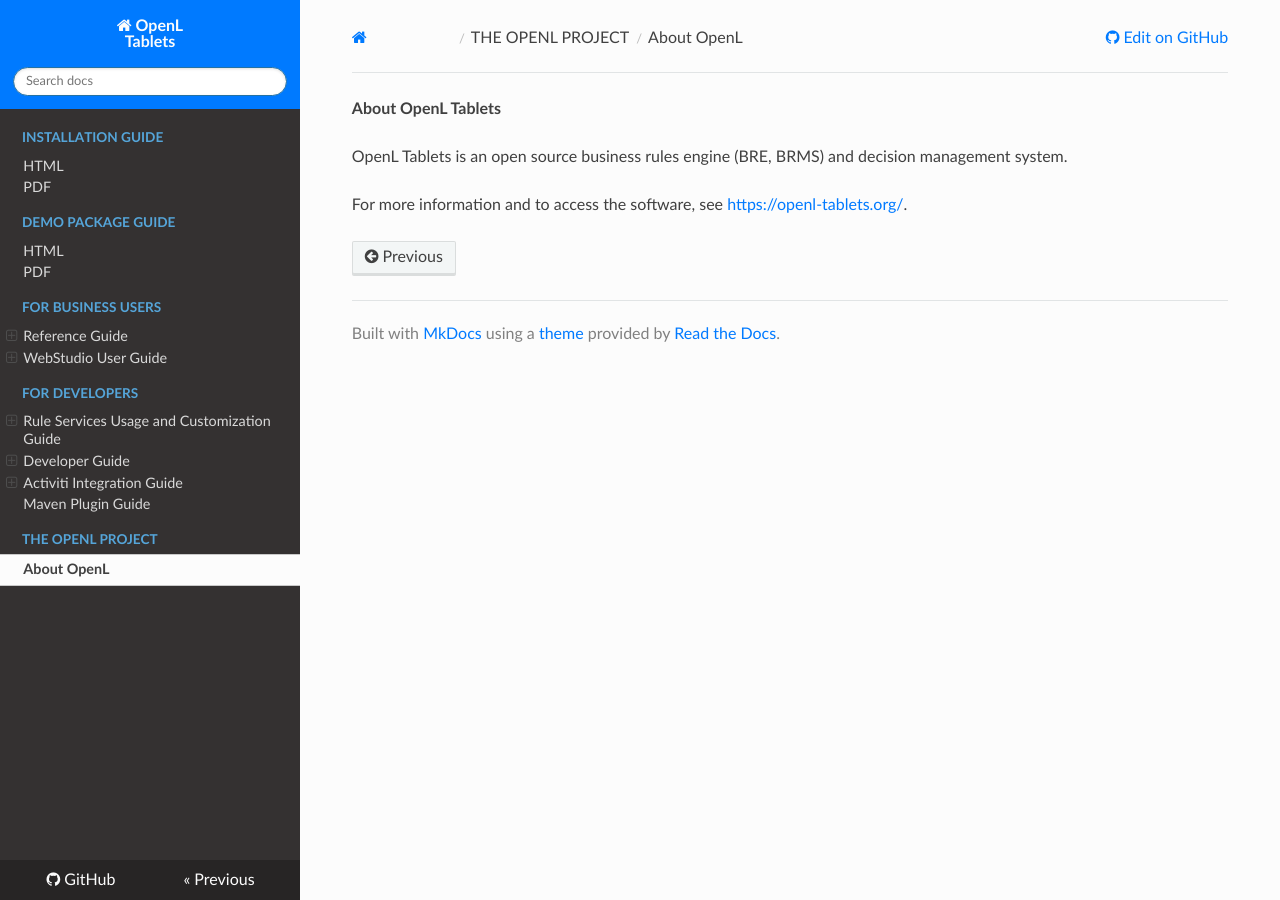
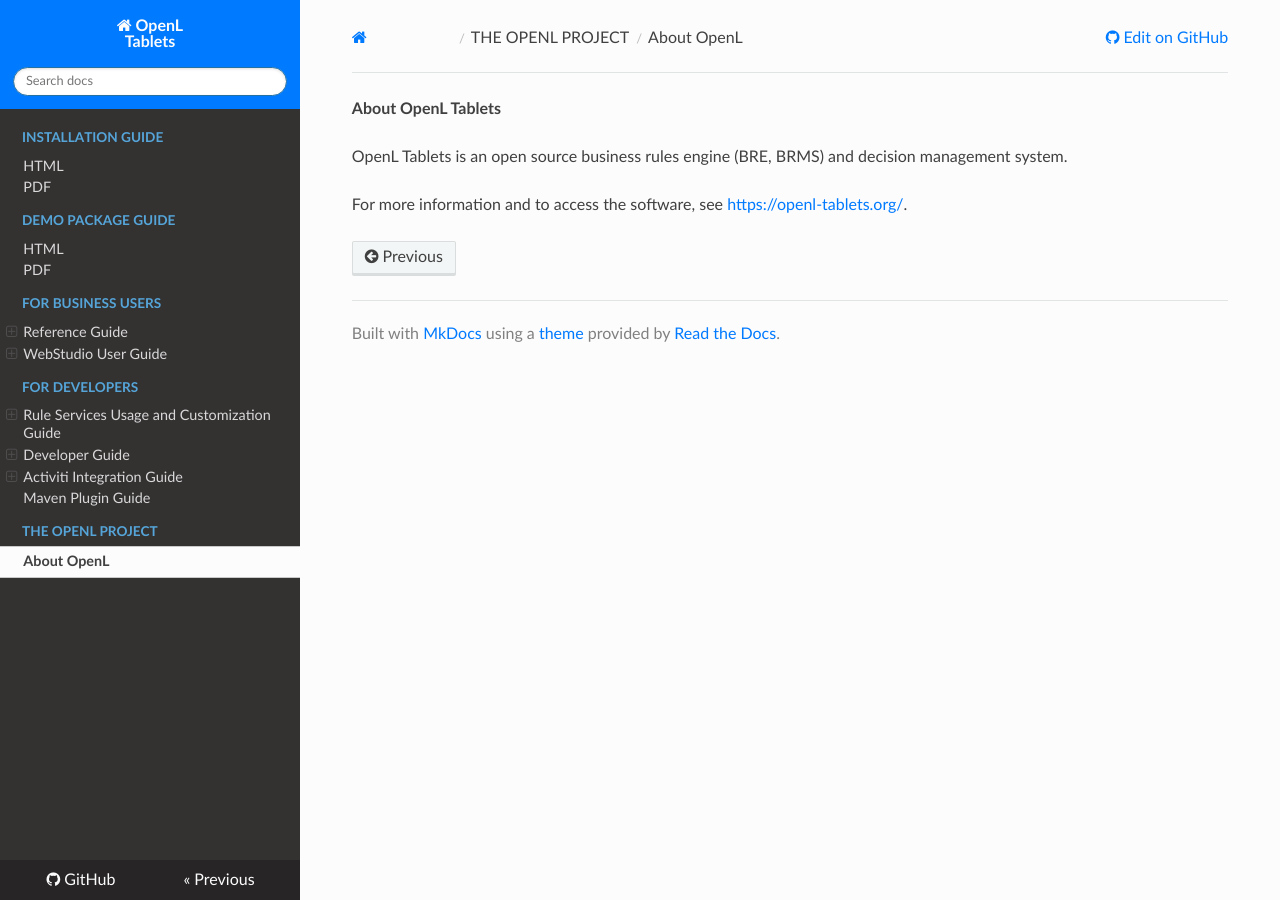
Before and after one commit to agradus/OpenLdocs, an MkDocs documentation site: the page built from docs/about.md, in a window 1280 px wide. Built offline with MkDocs 1.6.1, drawn with Linux system fonts in a browser that asks for light colours; nearby versions of some CDN libraries.

Commit message:
Update extra.css

```diff
--- a/docs/css/extra.css
+++ b/docs/css/extra.css
@@ -7,14 +7,22 @@
 /* set vertical spacing in left nav */
 
 p.caption {
-  margin-top: -2px;
+  margin-top: -5px;
   margin-bottom: -8px;
+}
+
+li:not(:last-child) {
+    margin-bottom: -8px;
 }
 
 li {
   margin-top: -2px;
-  margin-bottom: -8px;
+  }
+
+.wy-menu-vertical header, .wy-menu-vertical p.caption {
+    margin: 2px 0 0;
 }
+
 
 /* icon sizing in the left menu */
 .icon-home {
```
